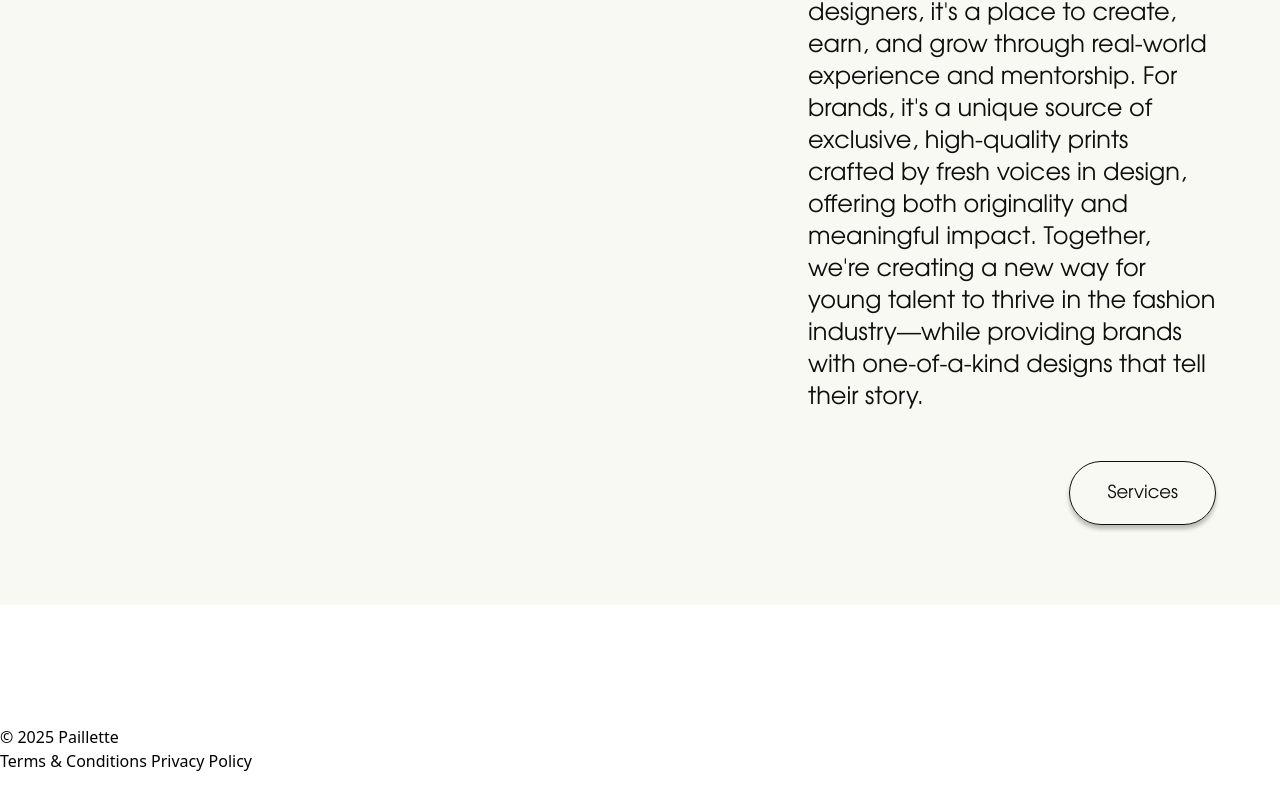
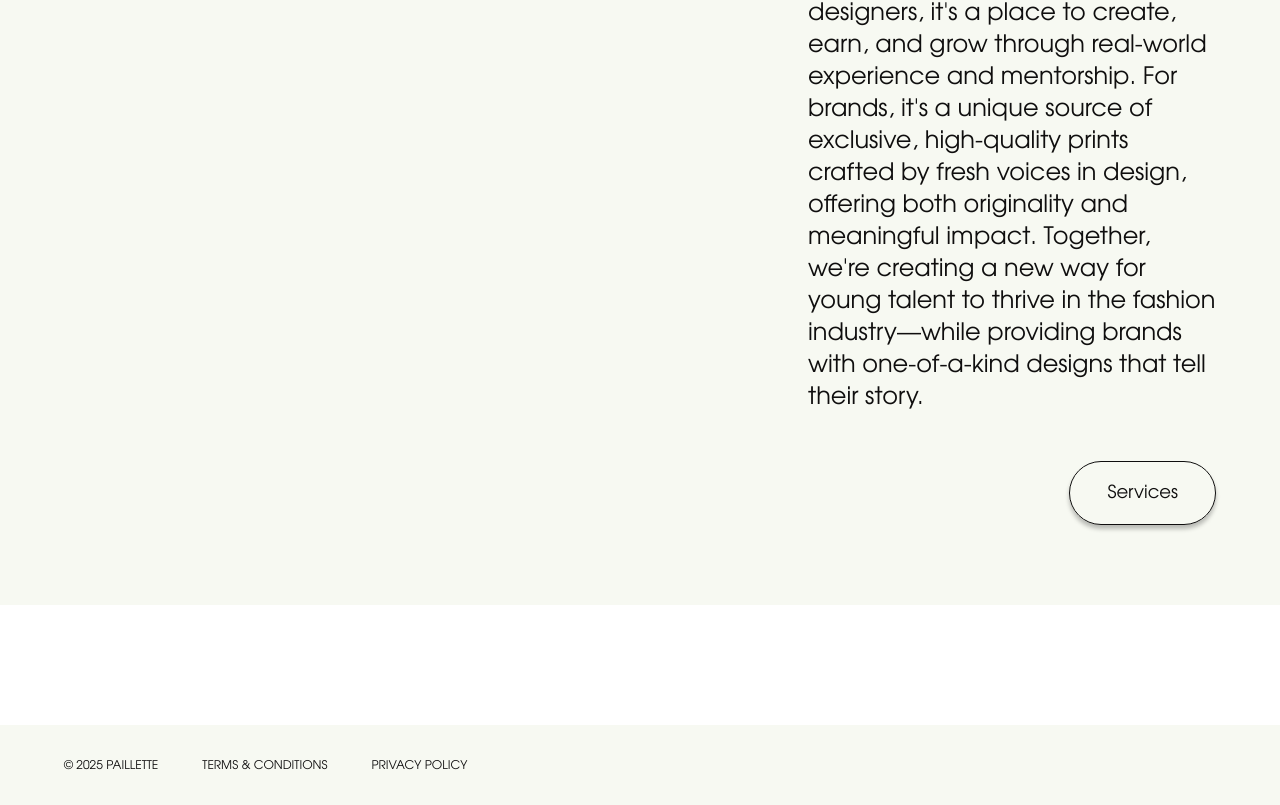
Before and after one commit to hesselmid/paillette.co, a SvelteKit app: page / in a window 1280 px wide. Shown: the part 857-1662 px from the top of the page. Before the commit the page ends 1630 px from the top, so only its background shows below. Built offline with nearby package versions, Linux system fonts and the light colour scheme.

Commit message:
feat: start footer

```diff
--- /dev/null
+++ b/src/lib/components/Footer.svelte
@@ -0,0 +1,15 @@
+<footer class="bg-enoki py-8">
+	<div class={['container mx-auto px-4', 'md:px-8', 'lg:px-10', 'xl:px-16', '2xl:px-20']}>
+		<div class={['flex gap-x-[26px]', 'sm:gap-x-11']}>
+			<span class="font-evolventa text-black-sheep text-xs/4 uppercase"
+				>© {new Date().getFullYear()} Paillette</span
+			>
+			<a href="/terms-and-conditions" class="font-evolventa text-black-sheep text-xs/4 uppercase"
+				>Terms & Conditions</a
+			>
+			<a href="/privacy-policy" class="font-evolventa text-black-sheep text-xs/4 uppercase"
+				>Privacy Policy</a
+			>
+		</div>
+	</div>
+</footer>
--- a/src/routes/+layout.svelte
+++ b/src/routes/+layout.svelte
@@ -1,5 +1,6 @@
 <script lang="ts">
 	import Header from '$lib/components/Header.svelte';
+	import Footer from '$lib/components/Footer.svelte';
 	import '../app.css';
 
 	let { data, children } = $props();
@@ -11,8 +12,4 @@
 	{@render children()}
 </main>
 
-<footer>
-	<p>© {new Date().getFullYear()} Paillette</p>
-	<a href="/terms-and-conditions">Terms & Conditions</a>
-	<a href="/privacy-policy">Privacy Policy</a>
-</footer>
+<Footer />
```
